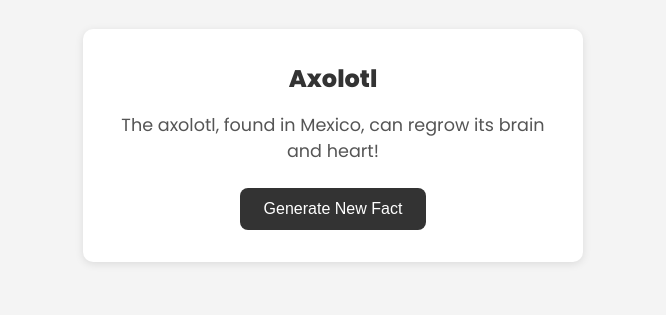
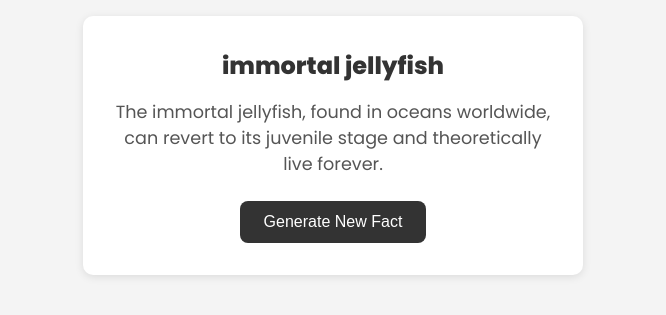
Before and after one commit to meiCiEn/weird-animal-fact-generator, a plain HTML site: page index.html in a window 1280 px wide. Shown: the part 319-634 px from the top of the page, without its empty margins (307-973 px from the left). Drawn offline with Linux system fonts and the light colour scheme; the site is published under a folder, as on GitHub Pages, so addresses that start at the root find nothing.

Commit message:
fix: change path to script.js

```diff
--- a/index.html
+++ b/index.html
@@ -24,7 +24,7 @@
             </div>
         </div>
     </main>
-    <script src="/script.js"></script>
+    <script src="script.js"></script>
 </body>
 
 </html>
--- a/script.js
+++ b/script.js
@@ -96,10 +96,6 @@ const animalFactGenerator = ( arr ) =>
 
     animalNameId.textContent = animalName;
     animalFactId.textContent = animalFact;
-
-
-
-    console.log( `The ${ arr[ animalIndex ].animal }, found in ${ arr[ animalIndex ].location }, ${ arr[ animalIndex ].trait }.` );
 };
 
 // when you click the button, an animal fact appears above
```
